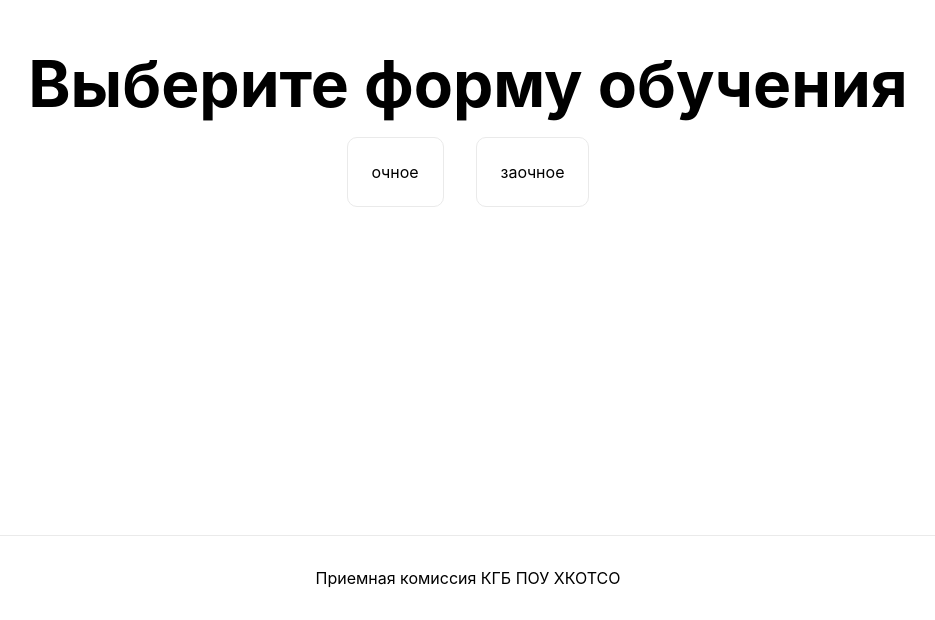
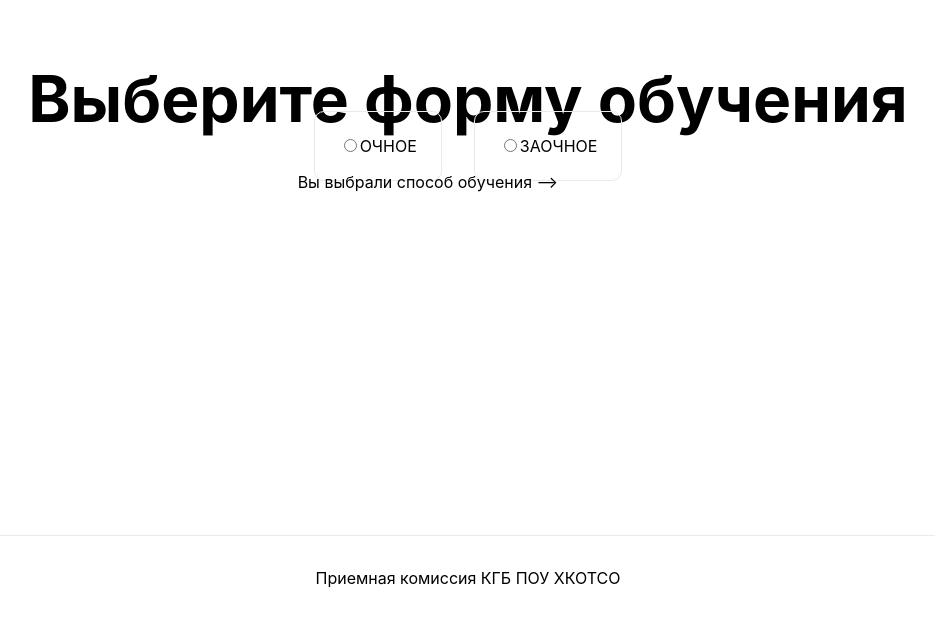
Before and after one commit to ckieverentineas/admission-committee, a Next.js app: page /test in a window 1280 px wide. Shown: the part 265-885 px from the top of the page, without its empty margins (172-1107 px from the left). Built offline with nearby package versions, Linux system fonts and the light colour scheme.

Commit message:
added toogle test

```diff
--- a/pages/test.tsx
+++ b/pages/test.tsx
@@ -1,9 +1,15 @@
 import type { NextPage } from 'next'
 import Head from 'next/head'
 import Image from 'next/image'
+import { useState } from 'react'
 import styles from '../styles/Home.module.css'
 
 const Test: NextPage = () => {
+    const [methodEducation, setMethodEducation] = useState('');
+    const handleChange=async (e: { target: { value: any } })=>{
+        await setMethodEducation(e.target.value);
+        await console.log(methodEducation)
+    }
     return (
         <div className={styles.container}>
         <Head>
@@ -16,14 +22,22 @@ const Test: NextPage = () => {
             <h1 className={styles.title}>
             Выберите форму обучения
             </h1>
-
             <div className={styles.grid}>
-            <a className={styles.card}>
-                очное
-            </a>
-            <a className={styles.card}>
-                заочное
-            </a>
+            <form>
+                <div>
+                <a className={styles.card}>
+                <input type="radio" value="ОЧНОЕ" id="method_education"
+                onChange={handleChange} name="method_education" />
+                <label>ОЧНОЕ</label>
+                </a>
+                <a className={styles.card}>
+                <input type="radio" value="ЗАОЧНОЕ" id="method_education"
+                onChange={handleChange} name="method_education"/>
+                <label>ЗАОЧНОЕ</label>
+                </a>
+                </div>
+                <div><p>Вы выбрали способ обучения --{'>'} {methodEducation}</p>  </div>
+            </form>
             </div>
         </main>
 
```
